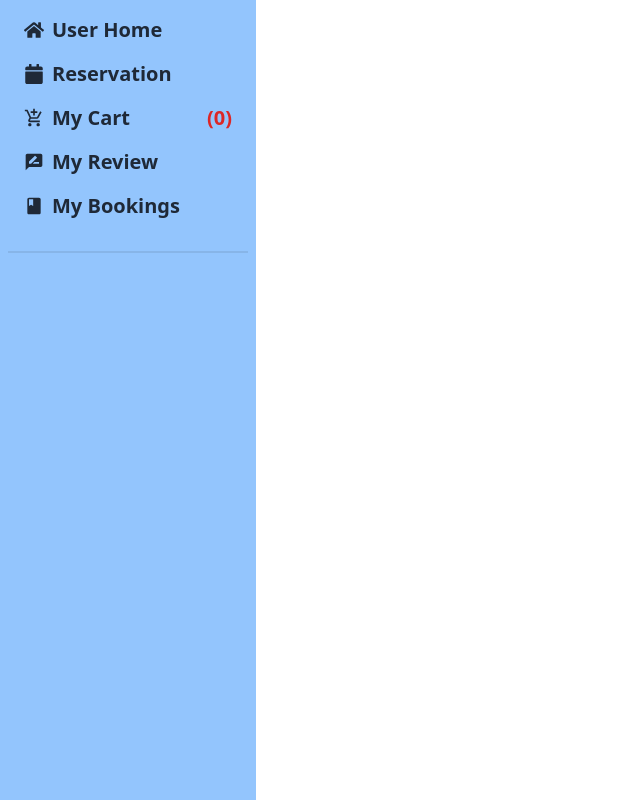
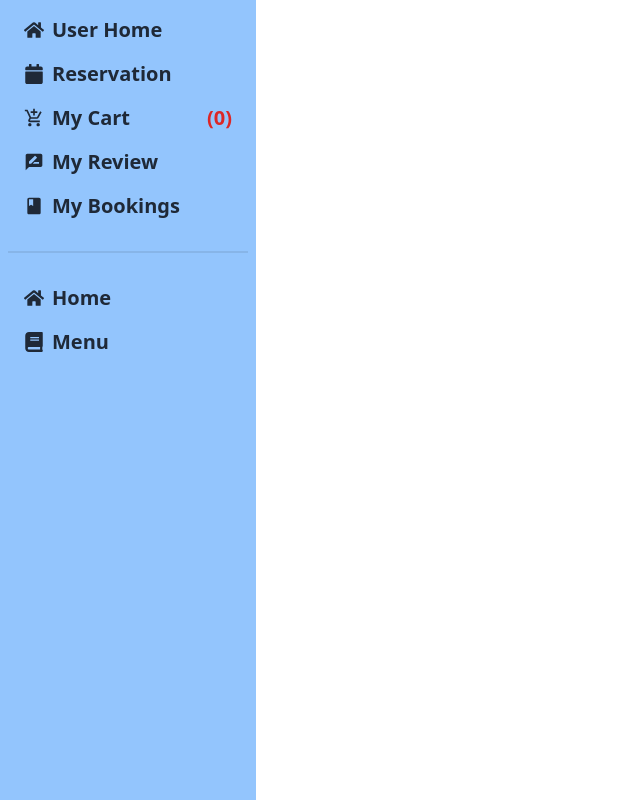
Before and after one commit to devmashum/bistro-boss, a React (Vite) app: page /dashboard in a window 1280 px wide. Shown: the whole page, without its empty margins (0-640 px from the left). Built offline with nearby package versions, Linux system fonts and the light colour scheme; no server answers.

Commit message:
new commit

```diff
--- a/src/Layout/Dashboard.jsx
+++ b/src/Layout/Dashboard.jsx
@@ -29,7 +29,11 @@ const Dashboard = () => {
 
                     <div className="divider"></div>
 
+                    <li><NavLink to={'/'}><FaHome />Home</NavLink></li>
+                    <li><NavLink to={'/order/salad'}>
+                        <FaBook />
 
+                        Menu</NavLink></li>
 
 
                 </ul>
```
